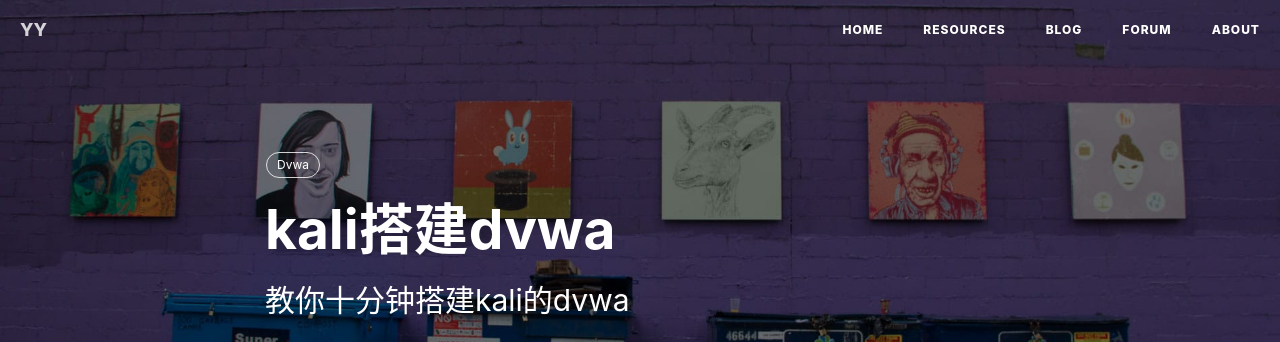
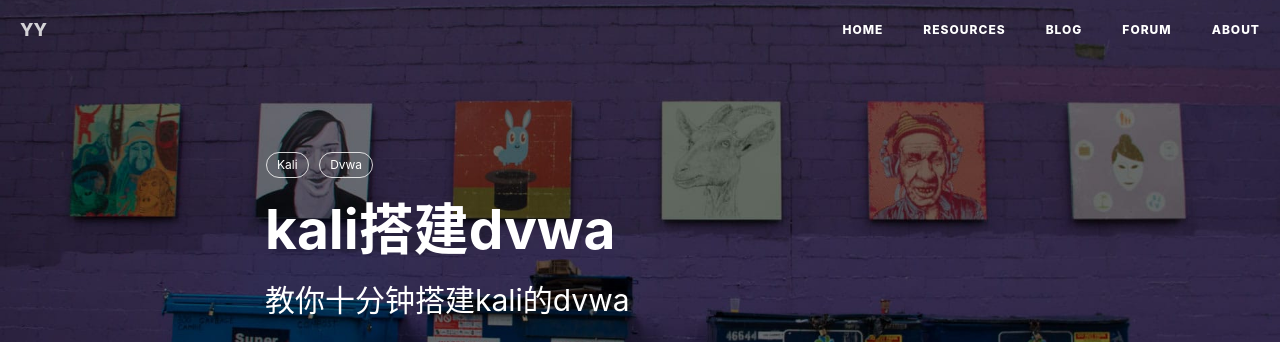
Before and after one commit to yangyang-linux/yangyang-linux.github.io, a Jekyll site: the page built from _posts/2020-10-16-kali搭建dvwa靶场.md, in a window 1280 px wide and 900 px high. Shown: the top 342 px of the window. Built offline with Jekyll 4.4.1, drawn with Linux system fonts in a browser that asks for light colours; nearby versions of some CDN libraries; comment, search, counter and statistics services are not loaded.

Commit message:
Update 2020-10-16-kali搭建dvwa靶场.md

```diff
--- a/_posts/2020-10-16-kali搭建dvwa靶场.md
+++ b/_posts/2020-10-16-kali搭建dvwa靶场.md
@@ -7,6 +7,7 @@ author:     YY
 header-img: img/post-bg-2020-10-16.jpg
 catalog: true
 tags:
+    - Kali
     - Dvwa
 ---
 
```
